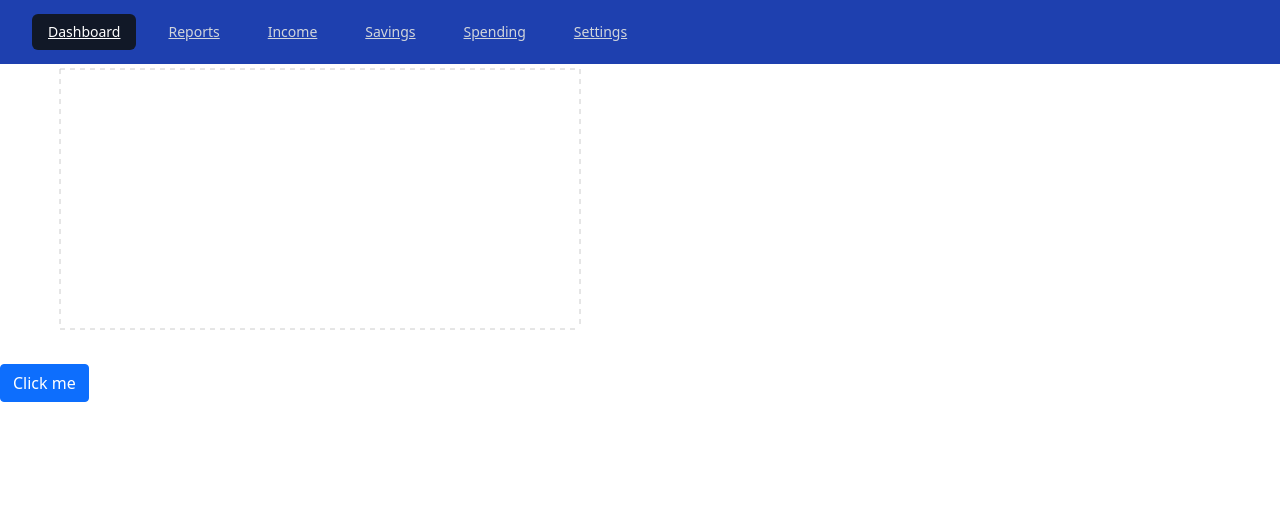
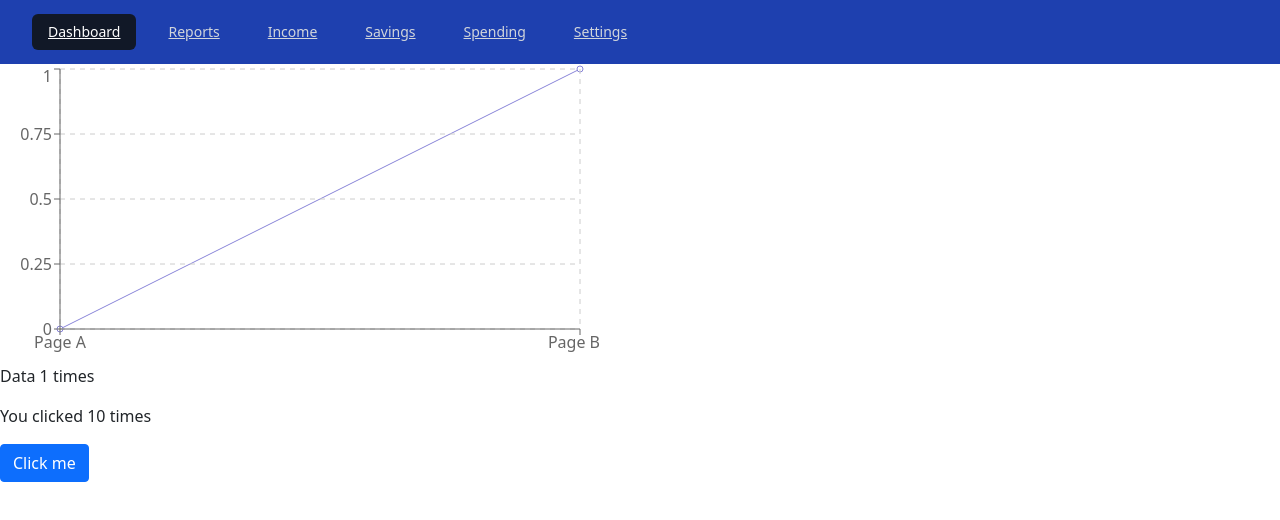
Before and after one commit to EpsteinRoss-FS/Epstein_Ross_PRW2, a React (Create React App) app: page /reports in a window 1280 px wide. Shown: the top 520 px of the page. Built offline with nearby package versions, Linux system fonts and the light colour scheme.

Commit message:
button modifies chart

```diff
--- a/package.json
+++ b/package.json
@@ -9,6 +9,7 @@
     "@testing-library/react": "^12.1.2",
     "@testing-library/user-event": "^13.5.0",
     "bootstrap": "^5.1.3",
+    "immer": "^9.0.12",
     "react": "^17.0.2",
     "react-bootstrap": "^2.1.1",
     "react-dom": "^17.0.2",
--- a/src/components/Reports.js
+++ b/src/components/Reports.js
@@ -3,6 +3,7 @@ import {LineChart, Line, XAxis, YAxis, CartesianGrid} from 'recharts';
 import React, {useState} from "react";
 import Button from 'react-bootstrap/Button';
 import {Tooltip} from "react-bootstrap";
+import produce from "immer";
 
 ;
 
@@ -11,7 +12,11 @@ class Reports extends React.Component {
     constructor(props) {
         super(props);
         this.state = {
-            count: 10
+            count: 10,
+            data: [
+                {name: 'Page A', uv: 0, pv: 2400, amt: 2400},
+                {name: 'Page B', uv: 1, pv: 2400, amt: 2400},
+            ]
         };
     }
 
@@ -19,7 +24,7 @@ class Reports extends React.Component {
         return (
             <div>
 
-                <LineChart width={600} height={300} data={this.state.count} margin={{ top: 5, right: 20, bottom: 5, left: 0 }}>
+                <LineChart width={600} height={300} data={this.state.data} margin={{ top: 5, right: 20, bottom: 5, left: 0 }}>
                     <Line type="monotone" dataKey="uv" stroke="#8884d8" />
                     <CartesianGrid stroke="#ccc" strokeDasharray="5 5" />
                     <XAxis dataKey="name"    />
@@ -27,7 +32,12 @@ class Reports extends React.Component {
                     <Tooltip />
                 </LineChart>
 
-                <Button onClick={() => this.setState({ count: this.state.count + 1 })}>
+                <p>Data {this.state.data[1].uv} times</p>
+                <p>You clicked {this.state.count} times</p>
+                <Button onClick={() =>this.setState(produce(state => {
+                    state.data[1].uv = this.state.count + 1;
+                    state.count = this.state.count + 1;
+                    }))}>
                     Click me
                 </Button>
             </div>
```
Also changed, not shown: 1 other file (tests, documents, lock files or other folders).
